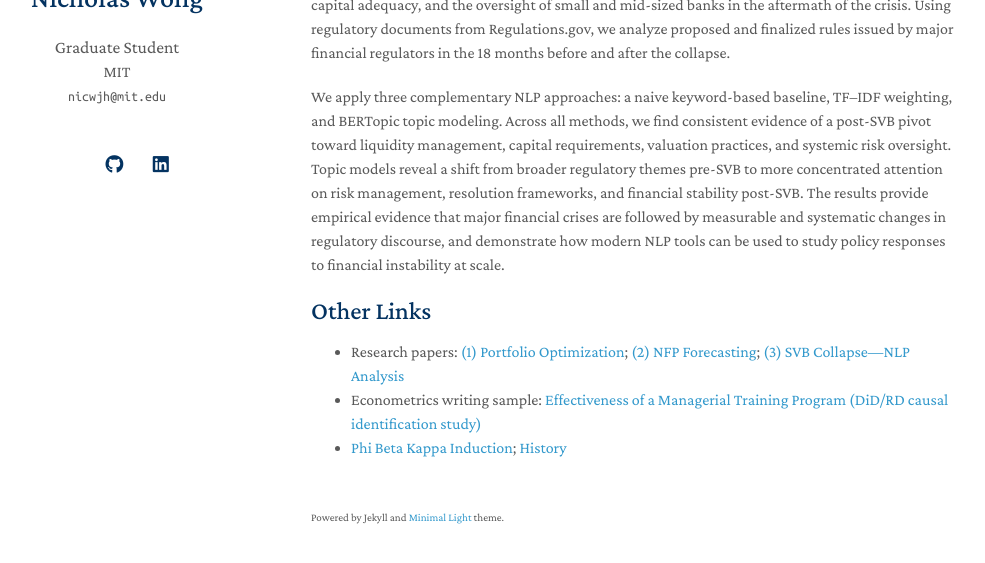
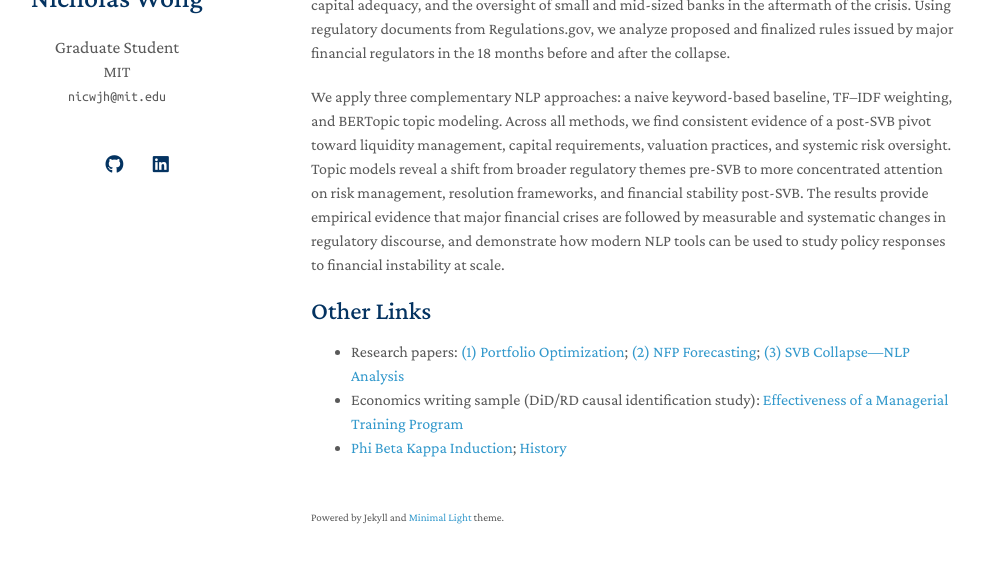
Before and after one commit to nicwjh/nicwjh.github.io, a Jekyll site: the page built from index.md, in a window 1280 px wide and 900 px high, scrolled down 2435 px, cut to the strip 302-865 px from the top of the window. Shown: the whole strip, without its empty margins (159-1144 px from the left). Built offline with Jekyll 4.4.1, drawn with Linux system fonts in a browser that asks for light colours; a style sheet for code colours, icons or effects is not loaded; our own code applies the rules of GitHub Pages for plain Markdown files.

Commit message:
Update index.md

```diff
--- a/index.md
+++ b/index.md
@@ -89,5 +89,5 @@ We apply three complementary NLP approaches: a naive keyword-based baseline, TF
 ## Other Links
 
 - Research papers: [(1) Portfolio Optimization](https://nicwong.com/assets/files/Portfolio_Optimization.pdf); [(2) NFP Forecasting](https://nicwong.com/assets/files/nfp-forecasting.pdf); [(3) SVB Collapse—NLP Analysis](https://nicwong.com/assets/files/NLP_SVBcollapse.pdf)
-- Econometrics writing sample: [Effectiveness of a Managerial Training Program (DiD/RD causal identification study)](https://nicwong.com/assets/files/Wong_Nicholas_Report.pdf)
+- Economics writing sample (DiD/RD causal identification study): [Effectiveness of a Managerial Training Program](https://nicwong.com/assets/files/Wong_Nicholas_Report.pdf)
 - [Phi Beta Kappa Induction](https://uncnews.unc.edu/2023/04/06/219-students-inducted-into-phi-beta-kappa-at-unc-chapel-hill/); [History](https://phibetakappa.web.unc.edu/history/)
```
